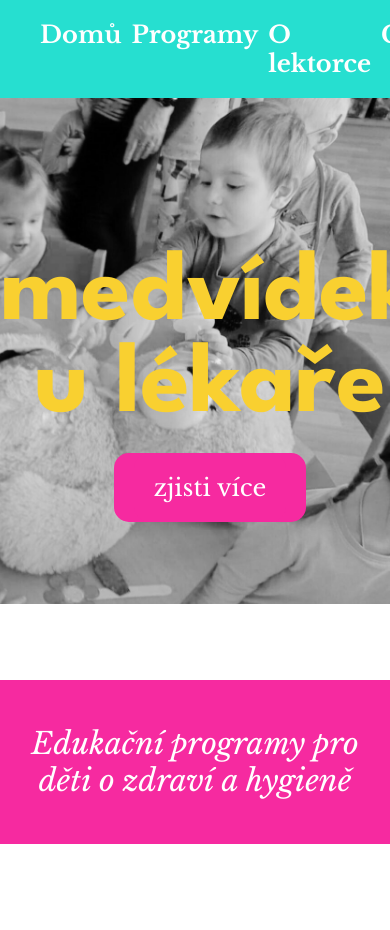
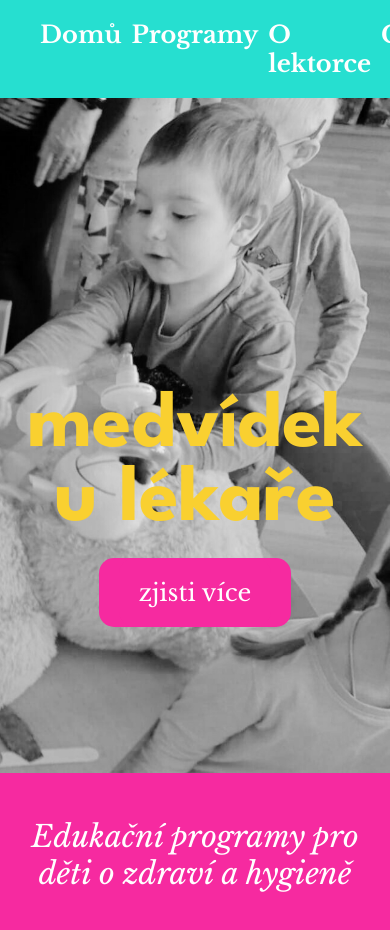
Before and after one commit to eliska-casey/medvidek-u-lekare, an Eleventy site: page index.html in a window 390 px wide. Shown: the top 930 px of the page. Before the commit the page ends 844 px from the top, so only its background shows below. Built offline with nearby package versions, Linux system fonts and the light colour scheme; Eleventy itself is replaced by a stand-in of ours; files that its build step writes are made by us from their sources.

Commit message:
upraven úvod

```diff
--- a/style.scss
+++ b/style.scss
@@ -56,28 +56,30 @@ html, body {
     background-size: cover;
     background-position: right;
     display: grid;
+    grid-template-columns: auto;
+    grid-template-rows: auto;
+    grid-template-areas: "-" "hero__title" "hero__button";
+    @media (min-width: 768px) {
     grid-template-columns: 1fr 1fr 1fr;
     grid-template-rows: 1fr 1fr 1fr;
-    grid-template-areas: "-" "hero__title" "hero__button";
-     @media (max-width: 500px) {
-        height: 60vh;
-    }
-    @media (min-width: 800px) {
 
     }
-
 }
 
 .hero__title {
     margin: 0;
     font-family: $font-headings;
     color: $primary-yellow;
-    font-size: 100px;
+    font-size: 80px;
     margin-bottom: 20px;
     text-align: center;
     grid-area: hero__title;
     align-self: end;
     justify-self: center;
+    @media (min-width: 768px) {
+     font-size: 100px;
+    }
+
 }
 
 .hero__button {
```
Also changed, not shown: css/style.css, css/style.min.css, 2 other files.
